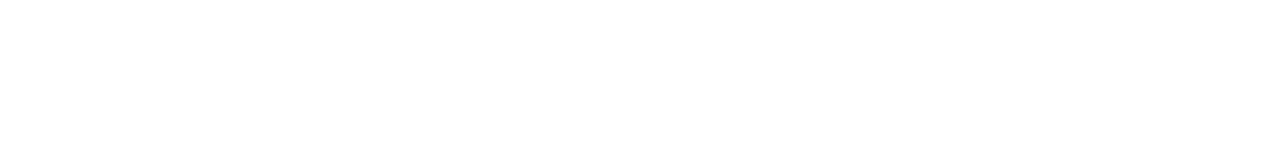
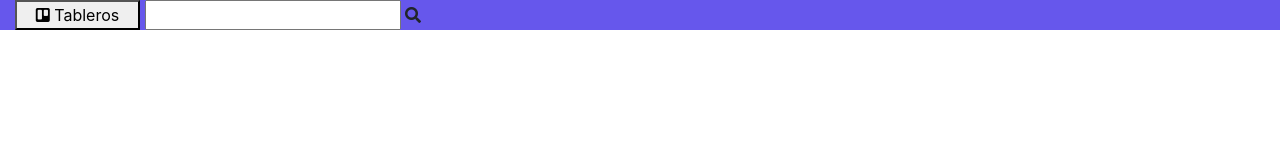
Before and after one commit to CaroloFantasma/trello, a website: page index.html in a window 1280 px wide. Drawn offline with nearby package versions, Linux system fonts and the light colour scheme.

Commit message:
creando barra header

```diff
--- a/index.html
+++ b/index.html
@@ -1,16 +1,30 @@
 <!DOCTYPE html>
 <html lang="en">
+
 <head>
   <meta charset="UTF-8">
   <meta name="viewport" content="width=device-width, initial-scale=1.0">
   <meta http-equiv="X-UA-Compatible" content="ie=edge">
   <link rel="stylesheet" href="https://stackpath.bootstrapcdn.com/bootstrap/4.1.1/css/bootstrap.min.css" integrity="sha384-WskhaSGFgHYWDcbwN70/dfYBj47jz9qbsMId/iRN3ewGhXQFZCSftd1LZCfmhktB"
-  crossorigin="anonymous">
+    crossorigin="anonymous">
+  <link rel="stylesheet" href="https://use.fontawesome.com/releases/v5.2.0/css/all.css" integrity="sha384-hWVjflwFxL6sNzntih27bfxkr27PmbbK/iSvJ+a4+0owXq79v+lsFkW54bOGbiDQ"
+    crossorigin="anonymous">
   <link rel="stylesheet" href="src/css/style.css">
   <title>Trello</title>
 </head>
+
 <body>
 
+  <header>
+    <div class="col-md-12" id="headerMenu">
+      <button id="btnBoard">
+        <i class="fab fa-trello"></i>
+        <p id="fontBoard">Tableros</p>
+      </button>
+      <input type="text" id="inputSearch">
+      <i class="fas fa-search"></i>
+    </div>
+  </header>
 
   <!-- bootstrap -->
   <script src="https://code.jquery.com/jquery-3.3.1.slim.min.js" integrity="sha384-q8i/X+965DzO0rT7abK41JStQIAqVgRVzpbzo5smXKp4YfRvH+8abtTE1Pi6jizo"
--- a/src/css/style.css
+++ b/src/css/style.css
@@ -0,0 +1,11 @@
+#headerMenu {
+  background-color: rgb(102, 87, 236);
+}
+
+#btnBoard {
+  width: 10%;
+}
+
+#fontBoard {
+  display: inline;
+}
```
Also changed, not shown: assets/img/logotrelloblanco.png (added), 1 other file.
